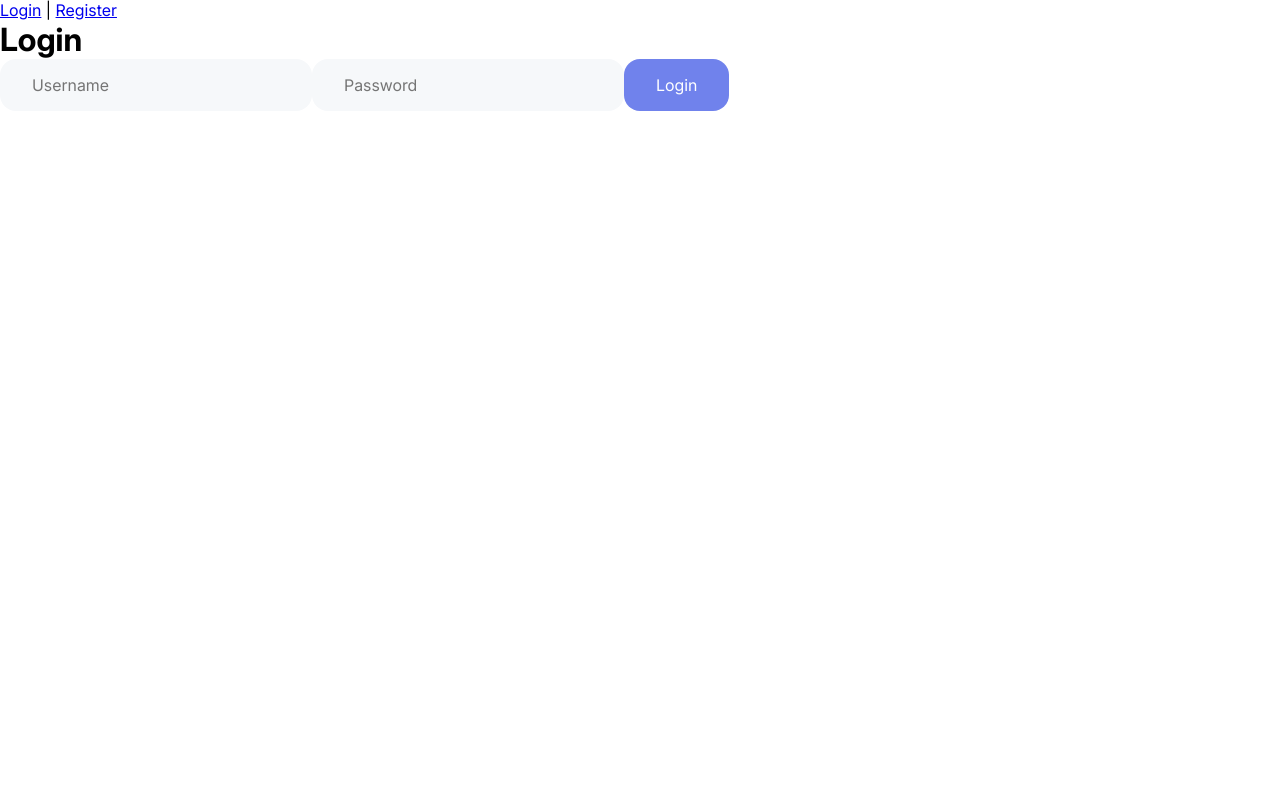
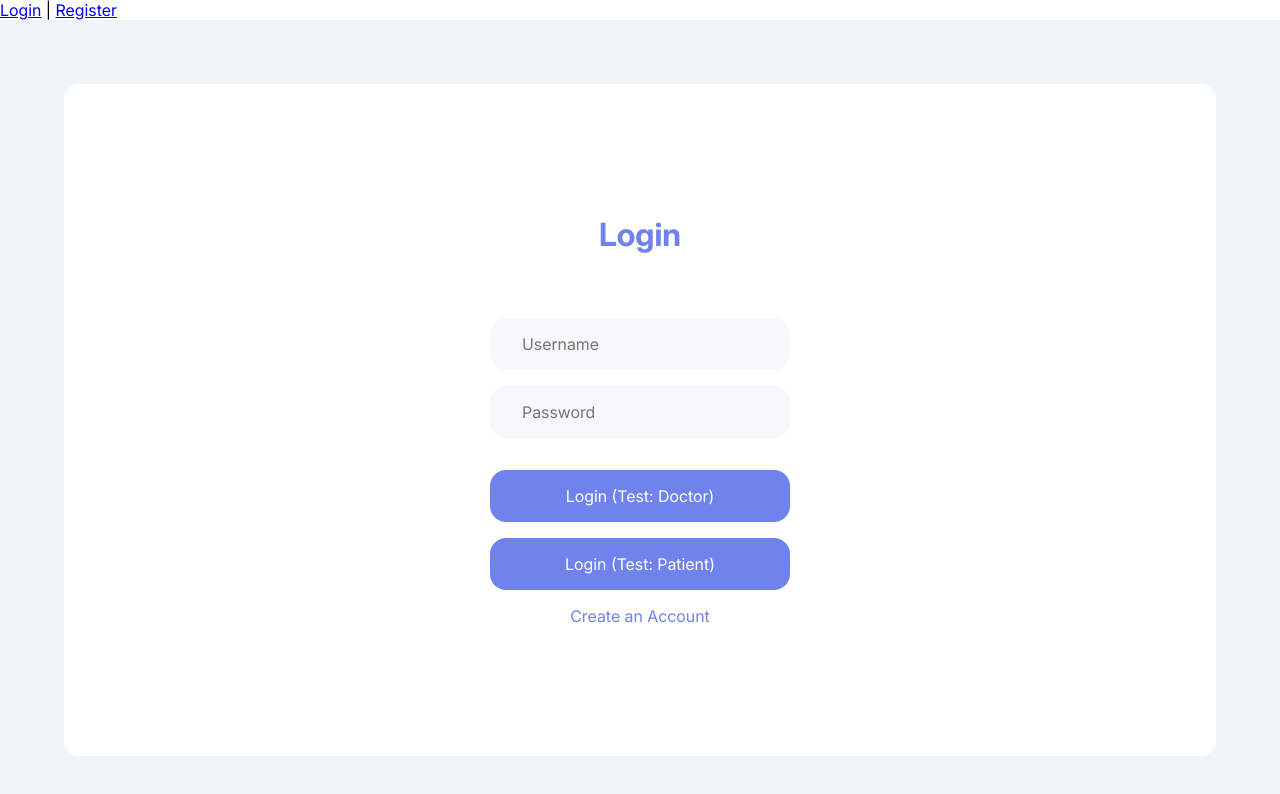
Before and after one commit to scorevi/pms-automata, a Vue app in the folder pms-project/: page / in a window 1280 px wide. Shown: the top 794 px of the page. Built offline with nearby package versions, Linux system fonts and the light colour scheme.

Commit message:
login and register form

```diff
--- a/pms-project/src/App.vue
+++ b/pms-project/src/App.vue
@@ -1,8 +1,18 @@
 <template>
-  <nav>
+  <nav v-show="isLoggedOut">
     <router-link to="/">Login</router-link> |
     <router-link to="/register">Register</router-link>
   </nav>
 
   <router-view/>
 </template>
+
+<script>
+export default {
+  data() {
+    return {
+      isLoggedOut: true
+    }
+  },
+}
+</script>
--- a/pms-project/src/assets/styles/global.css
+++ b/pms-project/src/assets/styles/global.css
@@ -28,6 +28,7 @@ button {
     padding: 1em 2em;
     border: none;
     border-radius: 1em;
+    text-align: center;
 }
 button:hover {
     background-color: var(--primary-color-hover);
--- a/pms-project/src/assets/styles/utilities.css
+++ b/pms-project/src/assets/styles/utilities.css
@@ -1,9 +1,9 @@
-.flex-vertical {
+.flex-column {
     display: flex;
-    flex-direction: vertical;
+    flex-direction: column;
 }
 
-.flex-horizontal {
+.flex-row {
     display: flex;
-    flex-direction: horizontal;
+    flex-direction: row;
 }
--- a/pms-project/src/components/auth/Login.vue
+++ b/pms-project/src/components/auth/Login.vue
@@ -1,16 +1,87 @@
 <template>
-    <div>
-        <h1>Login</h1>
-        <form>
-            <input type="text" placeholder="Username" />
-            <input type="password" placeholder="Password" />
-            <button>Login</button>
-        </form>
+    <div class="container flex-column">
+        <div class="login-container flex-column">
+            <div class="login-form flex-column">
+                <h1>Login</h1>
+                <form class="flex-column">
+                    <input type="text" placeholder="Username" />
+                    <input type="password" placeholder="Password" />
+                </form>
+                <div class="flex-column">
+                    <button @click="handleLogin">Login (Test: Doctor)</button>
+                    <button @click="handleLogin2">Login (Test: Patient)</button>
+                </div>
+                <span @click="navigateRegister">Create an Account</span>
+            </div>
+        </div>
     </div>
 </template>
 
 <script>
 export default {
     name: 'Login',
+    methods: {
+        handleLogin() {
+            // After Login Success
+            this.$router.push('/doctor')
+        },
+        handleLogin2() {
+            // After Login Success
+            this.$router.push('/patient')
+        },
+        navigateRegister() {
+            this.$router.push('/register')
+        }
+    }
 }
 </script>
+
+<style scoped>
+.container {
+    width: 100vw;
+    height: 100vh;
+    align-items: center;
+    justify-content: center;
+    padding: 4em 4em;
+    box-sizing: border-box;
+    background-color: #F0F5FA;
+}
+
+.login-container {
+    width: 100%;
+    height: 100%;
+    gap: 1em;
+    align-items: center;
+    justify-content: center;
+    background-color: #FFF;
+    border-radius: 1em;
+}
+
+.login-form {
+    width: 300px;
+    height: auto;
+}
+
+.login-form h1 {
+    text-align: center;
+    color: var(--primary-color);
+    margin-bottom: 2em;
+}
+
+.login-form form {
+    width: auto;
+    height: auto;
+    gap: 1em;
+    margin-bottom: 2em;
+}
+
+button {
+    margin-bottom: 1em;
+}
+
+span {
+    text-align: center;
+    color: var(--primary-color);
+    cursor: pointer;
+}
+</style>
--- a/pms-project/src/components/auth/Register.vue
+++ b/pms-project/src/components/auth/Register.vue
@@ -1,17 +1,85 @@
 <template>
-    <div>
-        <h1>Register</h1>
-        <form>
-            <input type="text" placeholder="Username" />
-            <input type="password" placeholder="Password" />
-            <input type="password" placeholder="Confirm Password" />
-            <button>Register</button>
-        </form>
+    <div class="container flex-column">
+        <div class="login-container flex-column">
+            <div class="login-form flex-column">
+                <h1>Register</h1>
+                <form class="flex-column">
+                    <input type="text" placeholder="Username" />
+                    <input type="password" placeholder="Password" />
+                    <input type="password" placeholder="Confirm Password" />
+                </form>
+                <button @click="navigateLogin">Register</button>
+                <span @click="navigateLogin">Already have an account?</span>
+            </div>
+        </div>
     </div>
 </template>
 
 <script>
 export default {
-    name: 'Register',
+    name: 'Login',
+    methods: {
+        handleLogin() {
+            // After Login Success
+            this.$router.push('/doctor')
+        },
+        handleLogin2() {
+            // After Login Success
+            this.$router.push('/patient')
+        },
+        navigateLogin() {
+            this.$router.push('/')
+        }
+    }
 }
 </script>
+
+<style scoped>
+.container {
+    width: 100vw;
+    height: 100vh;
+    align-items: center;
+    justify-content: center;
+    padding: 4em 4em;
+    box-sizing: border-box;
+    background-color: #F0F5FA;
+}
+
+.login-container {
+    width: 100%;
+    height: 100%;
+    gap: 1em;
+    align-items: center;
+    justify-content: center;
+    background-color: #FFF;
+    border-radius: 1em;
+}
+
+.login-form {
+    width: 300px;
+    height: auto;
+}
+
+.login-form h1 {
+    text-align: center;
+    color: var(--primary-color);
+    margin-bottom: 2em;
+}
+
+.login-form form {
+    width: auto;
+    height: auto;
+    gap: 1em;
+    margin-bottom: 2em;
+}
+
+button {
+    margin-bottom: 1em;
+}
+
+span {
+    text-align: center;
+    color: var(--primary-color);
+    cursor: pointer;
+}
+</style>
--- a/pms-project/src/main.js
+++ b/pms-project/src/main.js
@@ -3,5 +3,6 @@ import App from './App.vue'
 import './registerServiceWorker'
 import router from './router'
 import '@/assets/styles/global.css'
+import '@/assets/styles/utilities.css'
 
 createApp(App).use(router).mount('#app')
--- a/pms-project/src/router/index.js
+++ b/pms-project/src/router/index.js
@@ -1,6 +1,8 @@
 import { createRouter, createWebHistory } from 'vue-router'
 import Login from '@/components/auth/Login.vue'
 import Register from '@/components/auth/Register.vue'
+import DoctorView from '@/views/DoctorView.vue'
+import PatientView from '@/views/PatientView.vue'
 
 const routes = [
   {
@@ -12,6 +14,16 @@ const routes = [
     path: '/register',
     name: 'register',
     component: Register
+  },
+  {
+    path: '/doctor',
+    name: 'doctor',
+    component: DoctorView
+  },
+  {
+    path: '/patient',
+    name: 'patient',
+    component: PatientView
   }
 ]
 
--- a/pms-project/src/views/DoctorView.vue
+++ b/pms-project/src/views/DoctorView.vue
@@ -1,26 +1,10 @@
 <template>
-  <div class="home">
-    <h1>{{ title }}</h1>
-    <input type="text" ref="name">
-    <button @click="handleClick">Click Me</button>
-  </div>
+  <h1>Hi, Doctor</h1>
 </template>
 
 <script>
 export default {
-  name: 'HomeView',
-  data() {
-    return {
-      title: 'Patients'
-    }
-  },
-  methods: {
-    handleClick() {
-      console.log(this.$refs.value)
-      this.$refs.name.classList.add('active')
-      this.$refs.name.focus()
-    }
-  }
+  name: 'DoctorView'
 }
 </script>
 
```
